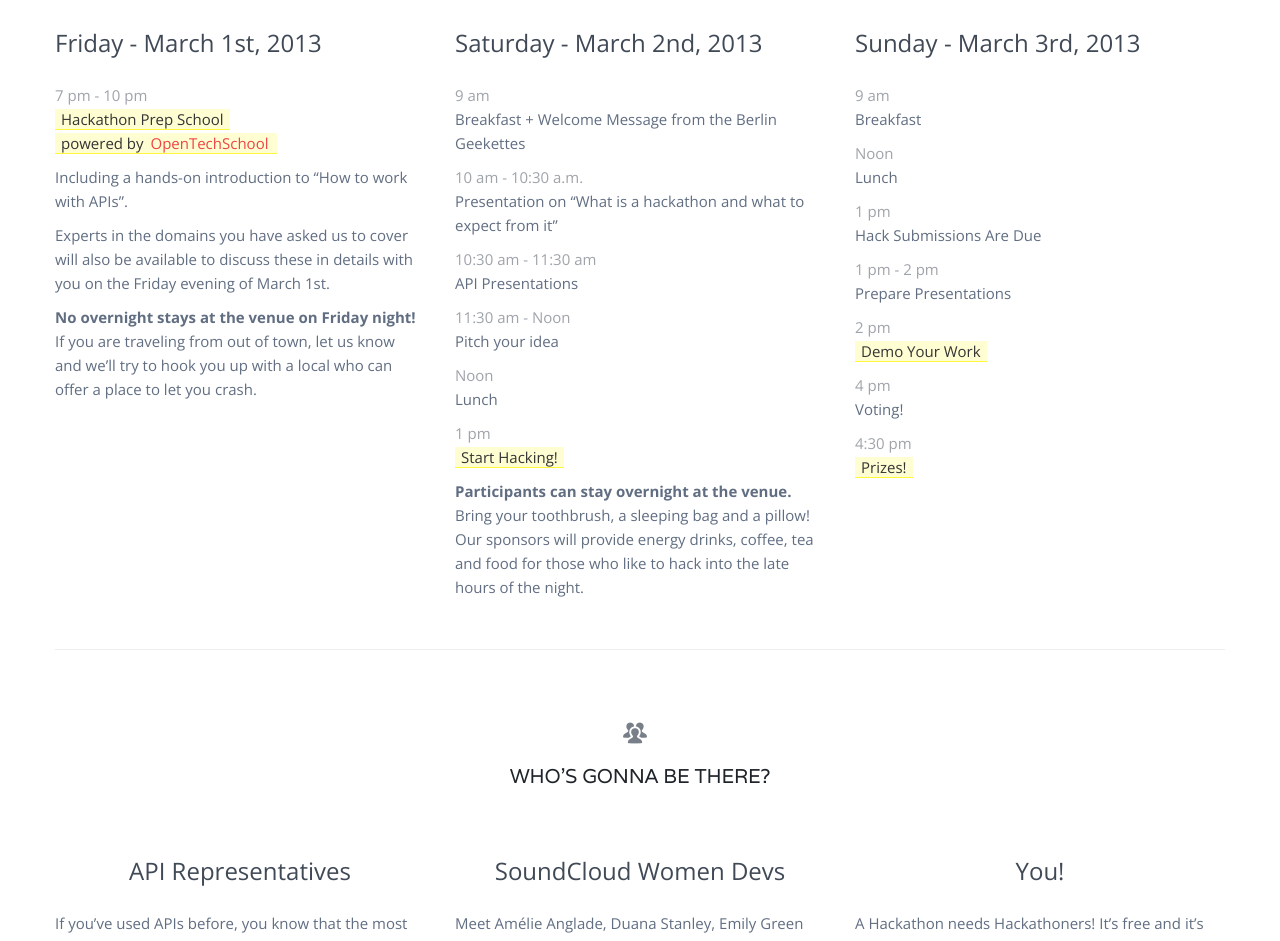
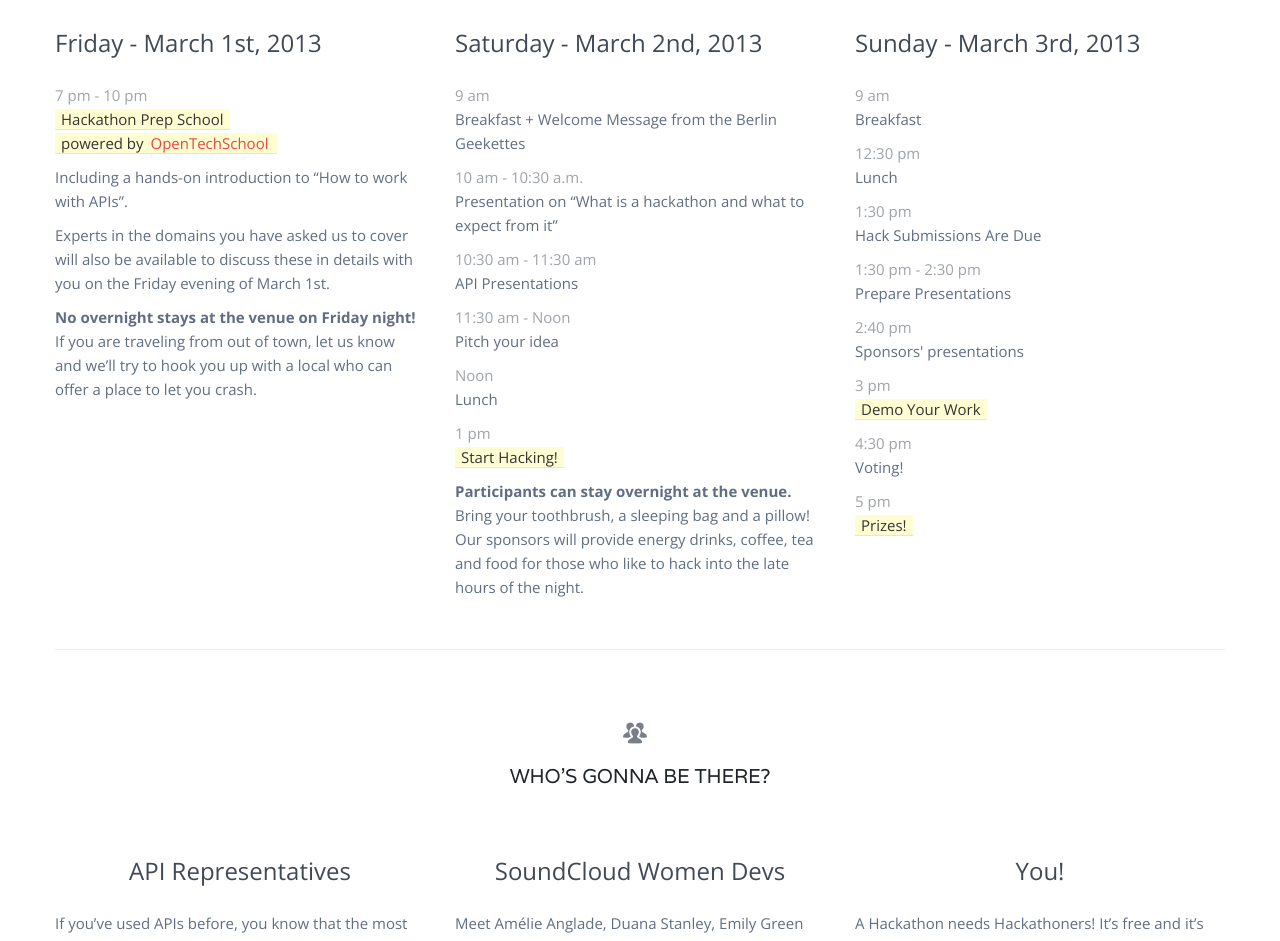
Before and after one commit to BerlinGeekettes/hackathon, a plain HTML site: page index.html in a window 1280 px wide. Shown: the part 1841-2782 px from the top of the page. Drawn offline with nearby package versions, Linux system fonts and the light colour scheme.

Commit message:
Update schedule to reflect Sunday sponsor pres.

```diff
--- a/index.html
+++ b/index.html
@@ -161,17 +161,19 @@ February 14th.</span></p>
           <h3>Sunday - March 3rd, 2013</h3>
           <p class="hours">9 am</p>
           <p>Breakfast</p>
-          <p class="hours">Noon</p>
+          <p class="hours">12:30 pm</p>
           <p>Lunch</p>
-          <p class="hours">1 pm</p>
+          <p class="hours">1:30 pm</p>
           <p>Hack Submissions Are Due</p>
-          <p class="hours">1 pm - 2 pm</p>
+          <p class="hours">1:30 pm - 2:30 pm</p>
           <p>Prepare Presentations</p>
-          <p class="hours">2 pm</p>
+          <p class="hours">2:40 pm</p>
+          <p>Sponsors' presentations</p>
+          <p class="hours">3 pm</p>
           <p><span class="yellow-bg">Demo Your Work</span></p>
-          <p class="hours">4 pm</p>
+          <p class="hours">4:30 pm</p>
           <p>Voting!</p>
-          <p class="hours">4:30 pm</p>
+          <p class="hours">5 pm</p>
           <p><span class="yellow-bg">Prizes!</span></p>
         </article>
       </div>
```
